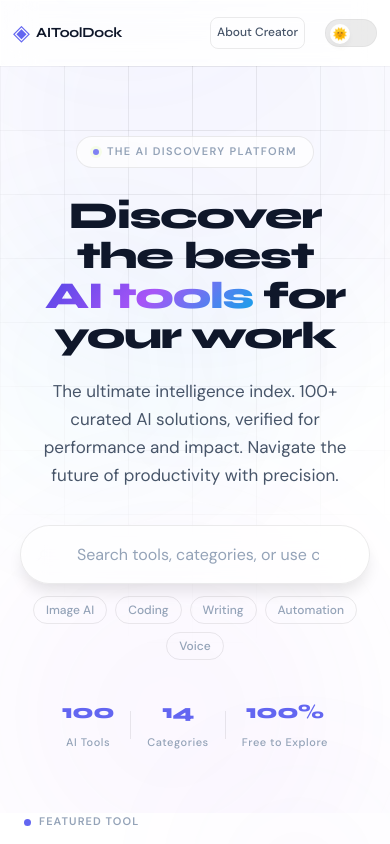
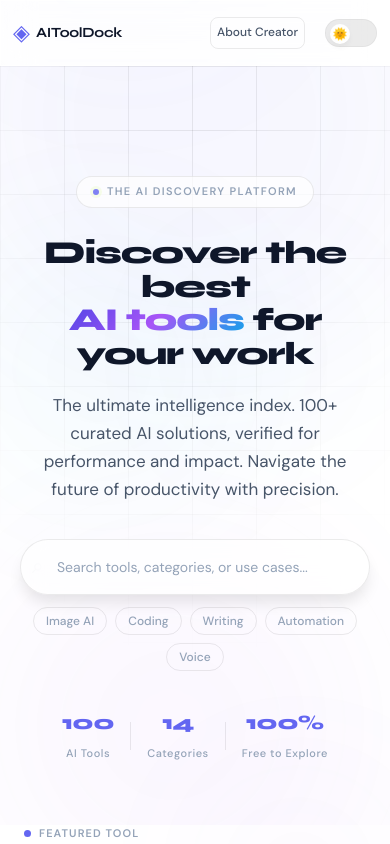
Before and after one commit to epavan162/aitooldock, a React (Create React App) app: page / in a window 390 px wide. Shown: the top 844 px of the page. Built offline with nearby package versions, Linux system fonts and the light colour scheme.

Commit message:
Mobile UI & Responsive Fixes

```diff
--- a/src/pages/HomePage.css
+++ b/src/pages/HomePage.css
@@ -1006,6 +1006,28 @@
     display: none;
   }
 
+  .hero-content {
+    padding-top: 40px;
+  }
+
+  .hero-title {
+    font-size: 32px;
+  }
+
+  .search-wrap {
+    width: 100%;
+    max-width: none;
+  }
+
+  .search-input {
+    font-size: 14px;
+    padding-left: 36px;
+  }
+
+  .search-icon {
+    left: 12px;
+  }
+
   .cat-cards-grid {
     grid-template-columns: repeat(2, 1fr);
   }
```
